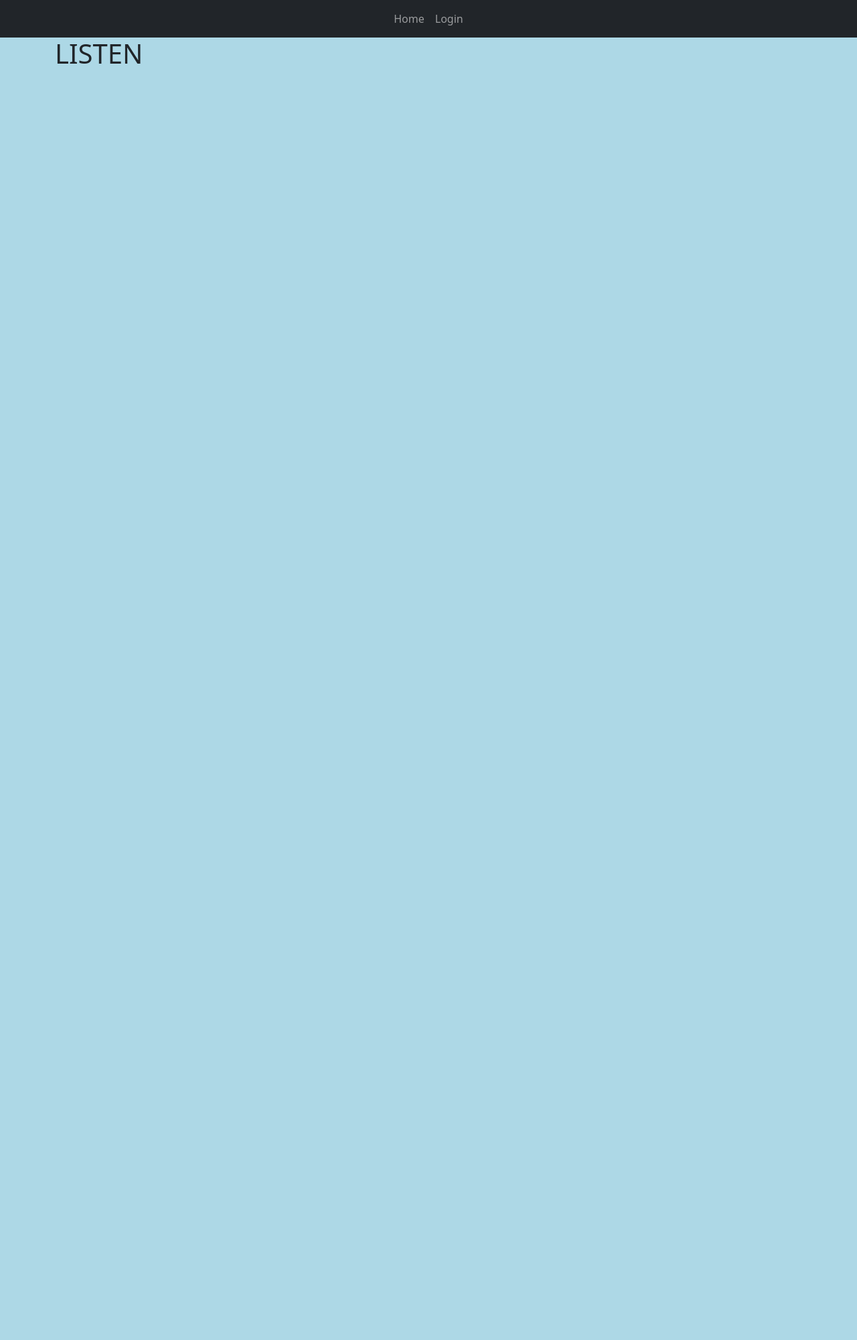
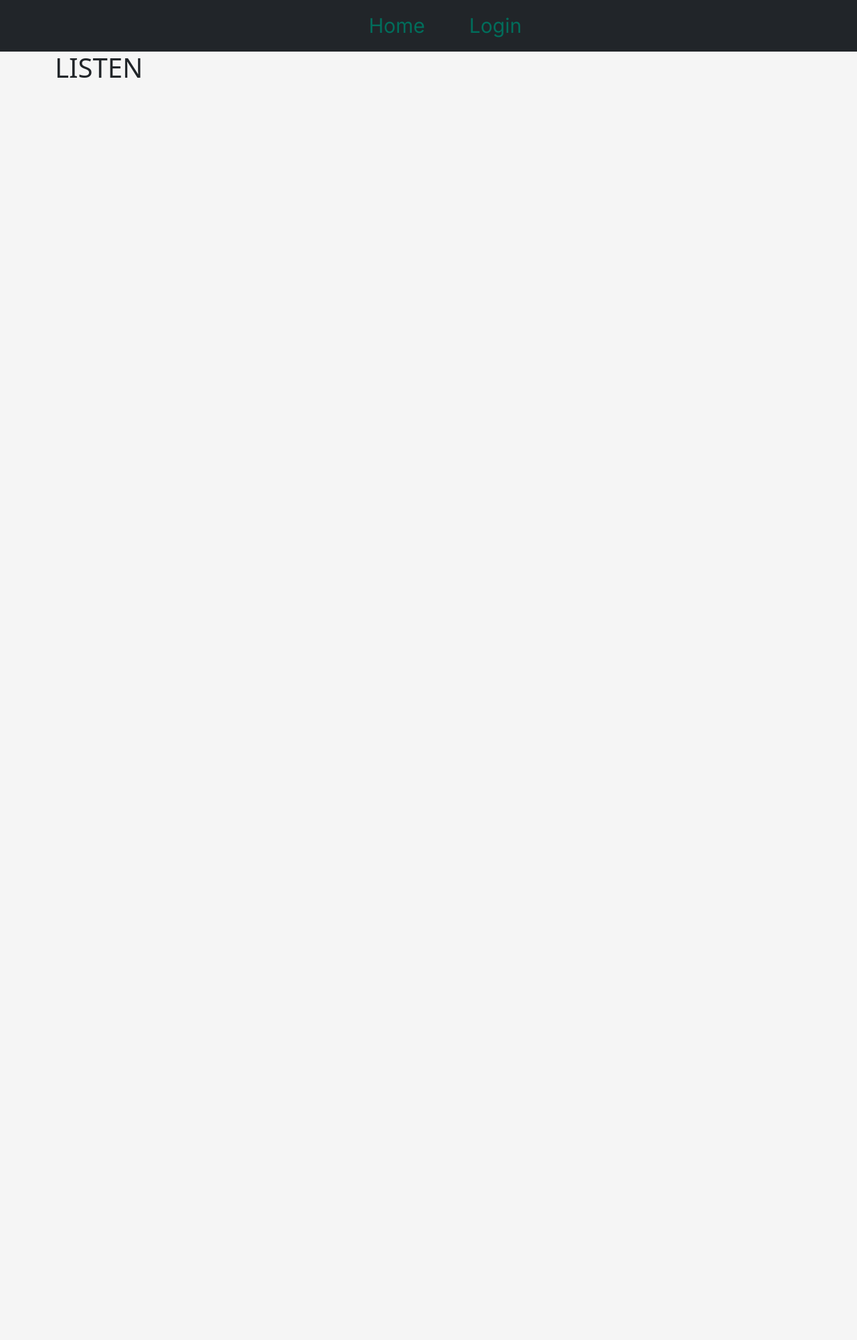
Before and after one commit to olabanji12/LISTEN, a Django app: page / in a window 1280 px wide. Shown: the whole page at 67% size. Run offline with Django 4.2, Linux system fonts and the light colour scheme; data comes from the database, SQL or seed files in the repository.

```diff
--- a/User/static/User/styles.css
+++ b/User/static/User/styles.css
@@ -1,3 +1,18 @@
 body {
-    background-color: lightblue;
+    background-color: whitesmoke;
 }
+.navbar-custom {
+    background-color: #006D5B;
+}
+.container a{
+    font-family: 'Inter', sans-serif;
+    font-size: 30px;
+    color: #006D5B;
+    margin-left: 50px;
+}
+.container span{
+    font-family: 'Inter', sans-serif;
+    font-size: 30px;
+    color: #006D5B;
+    margin-left: 50px;
+}
```
